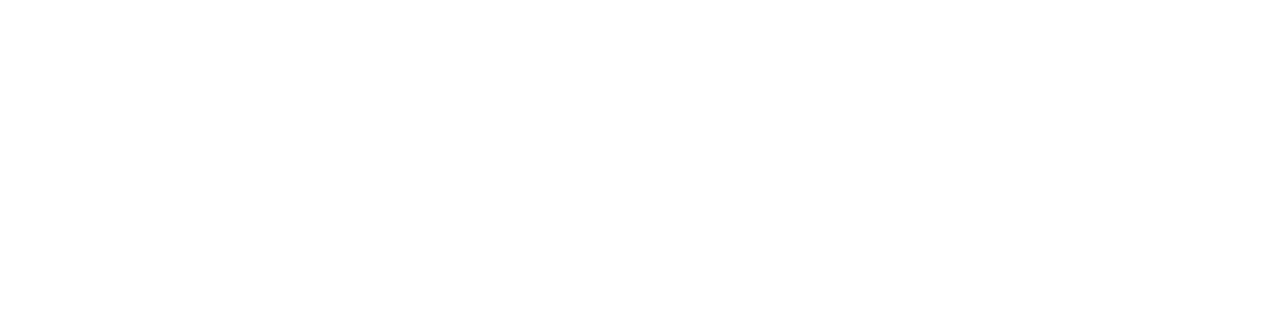
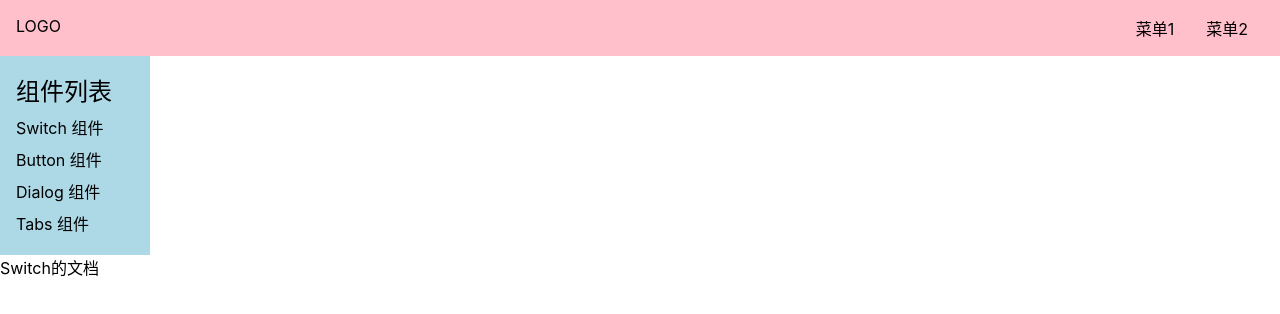
Before and after one commit to wsmnnmm/CPP-UI, a Vue app: page /#/doc/switch in a window 1280 px wide. Before the commit this address had no page. Shown: the top 314 px of the page. Built offline with nearby package versions, Linux system fonts and the light colour scheme.

Commit message:
路由切换之后关闭aside

```diff
--- a/src/App.vue
+++ b/src/App.vue
@@ -4,12 +4,18 @@
 
 <script lang="ts">
 import { ref, provide } from "vue";
+import { router } from "./router";
 export default {
   name: "App",
   setup() {
     const width = document.documentElement.clientWidth;
     const menuVisible = ref(width <= 500 ? false : true);
     provide("menuVisible", menuVisible);
+    router.afterEach(() => {
+      if (width <= 500) {
+        menuVisible.value = false;
+      }
+    });
   },
 };
 </script>
--- /dev/null
+++ b/src/components/SwitchDemo.vue
@@ -0,0 +1,3 @@
+<template>
+  <div>Switch的文档</div>
+</template>
--- a/src/main.ts
+++ b/src/main.ts
@@ -1,18 +1,7 @@
 import { createApp } from 'vue'
 import App from './App.vue'
 import './index.scss'
-import Home from './views/Home.vue'
-import Doc from './views/Doc.vue'
-import { createWebHashHistory, createRouter } from 'vue-router'
-
-const history = createWebHashHistory()
-const router = createRouter({
-    history: history,
-    routes: [
-        { path: '/', component: Home },
-        { path: '/doc', component: Doc }
-    ]
-})
+import { router } from './router'
 
 const app = createApp(App)
 app.use(router)
--- /dev/null
+++ b/src/router.ts
@@ -0,0 +1,22 @@
+import Home from './views/Home.vue'
+import Doc from './views/Doc.vue'
+import SwitchDemo from './components/SwitchDemo.vue'
+import { createWebHashHistory, createRouter } from 'vue-router'
+
+const history = createWebHashHistory()
+export const router = createRouter({
+    history: history,
+    routes: [
+        { path: '/', component: Home },
+        {
+            path: '/doc',
+            component: Doc,
+            children: [{
+                path: "switch", component: SwitchDemo
+            }]
+        }
+    ]
+})
+router.afterEach(() => {
+    console.log("路由切换了")
+})
--- a/src/views/Doc.vue
+++ b/src/views/Doc.vue
@@ -19,7 +19,7 @@
           </li>
         </ol>
       </aside>
-      <main>主内容</main>
+      <main><router-view /></main>
     </div>
   </div>
 </template>
```
